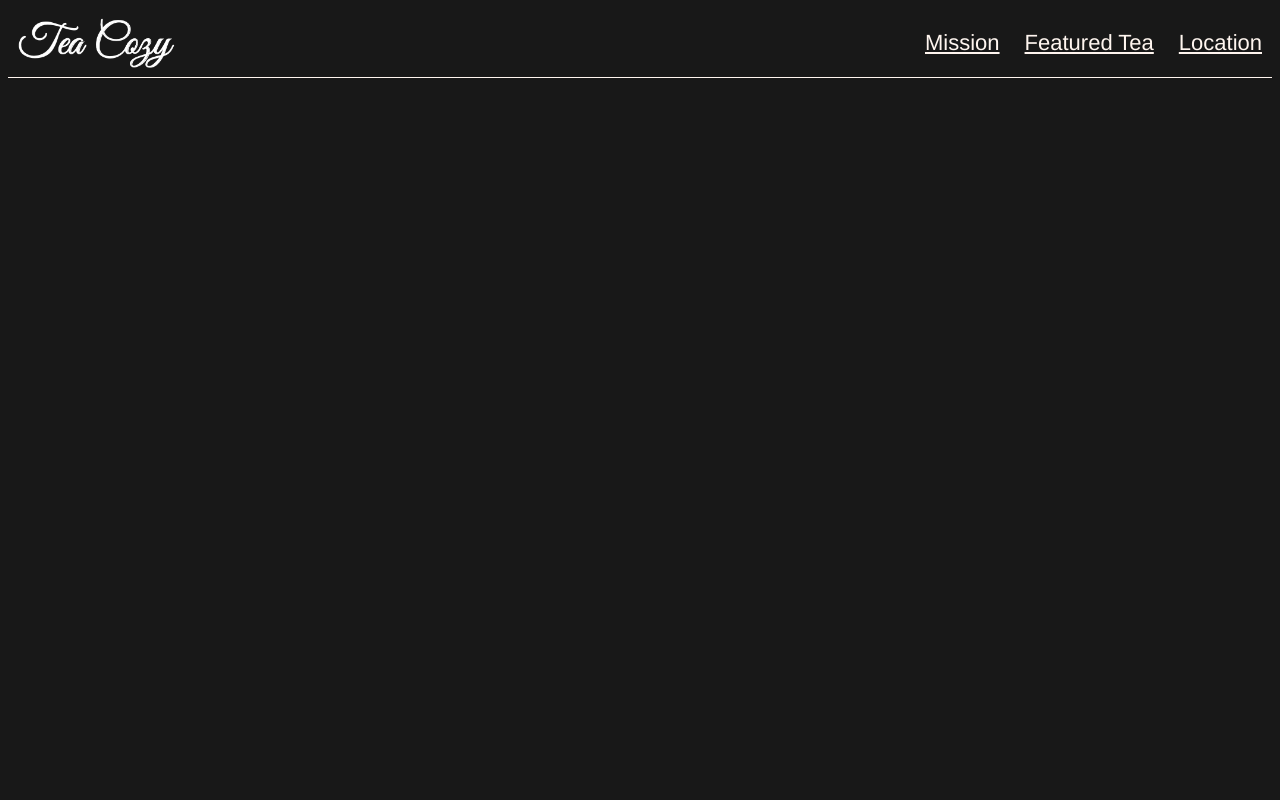
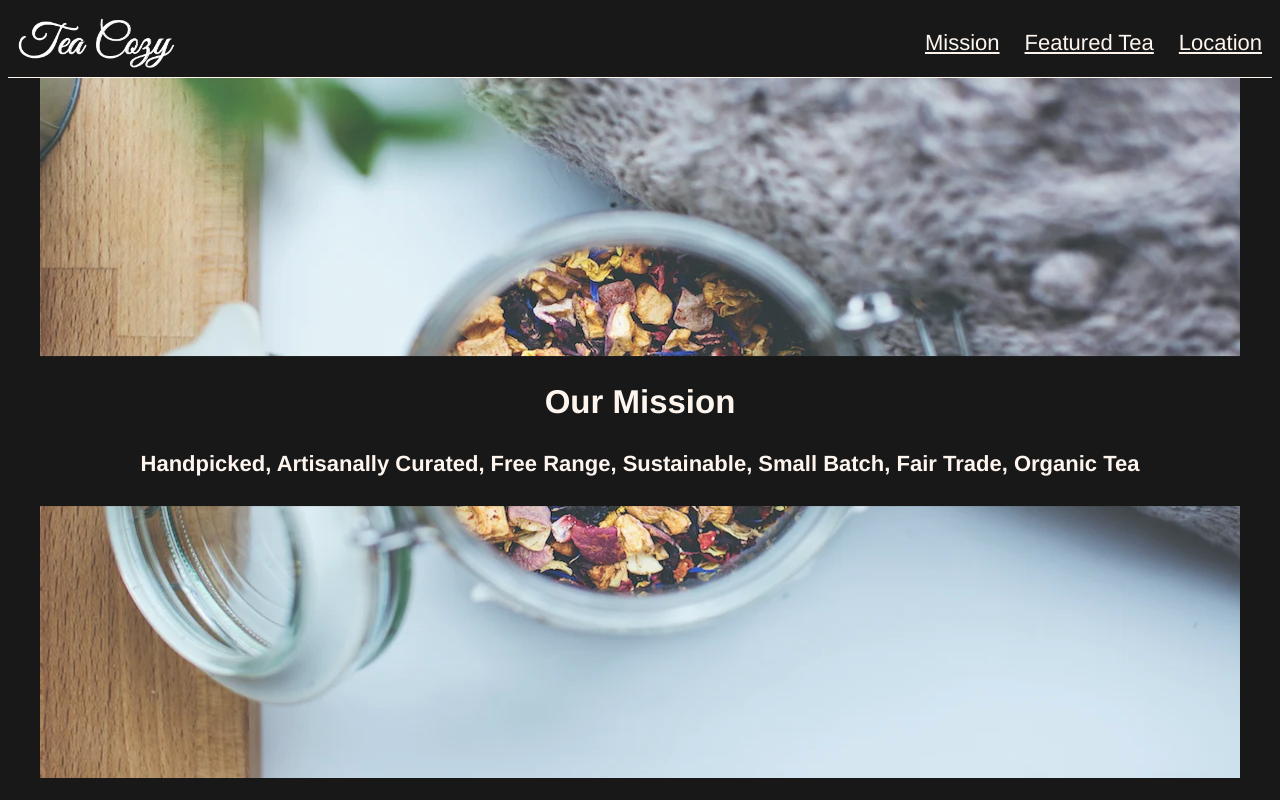
Before and after one commit to Ikgonzal/mini_projects_catalogue, a plain HTML site: page 19_tea_shop/index.html in a window 1280 px wide. Drawn offline with Linux system fonts and the light colour scheme.

Commit message:
cover finished

```diff
--- a/19_tea_shop/index.html
+++ b/19_tea_shop/index.html
@@ -20,10 +20,12 @@
           </nav>
         </div>
     </header>
-        <!--<div class="cover">
+        <div class="cover">
             <img class="background-img" src="assets/img-mission-background.webp" alt="dried fruit in a jar">
-            <h4>Our Mission</h4>
-            <h2>Handpicked, Artisanally Curated, Free Range, Sustainable, Small Batch, Fair Trade, Organic Tea</h2>
-        </div>-->
+            <div class="cover-text">
+                <h2>Our Mission</h2>
+                <h4>Handpicked, Artisanally Curated, Free Range, Sustainable, Small Batch, Fair Trade, Organic Tea</h4>
+            </div>
+        </div>
 </body>
 </html>
--- a/19_tea_shop/style.css
+++ b/19_tea_shop/style.css
@@ -39,11 +39,26 @@ html {
 
 /*cover section*/
 
+.cover {
+    position: relative;
+    text-align: center;
+}
+
 .background-img {
     width: 1200px;
     height: 700px;
-    display: block;
+    /*display: block;
     margin: auto;
     position: absolute;
+    background-color: black;*/
+}
+
+.cover-text {
+    position: absolute;
+    top: 50%;
+    left: 50%;
+    transform: translate(-50%, -50%);
     background-color: black;
+    display: inline-block;
+    width: 100%;
 }
```
